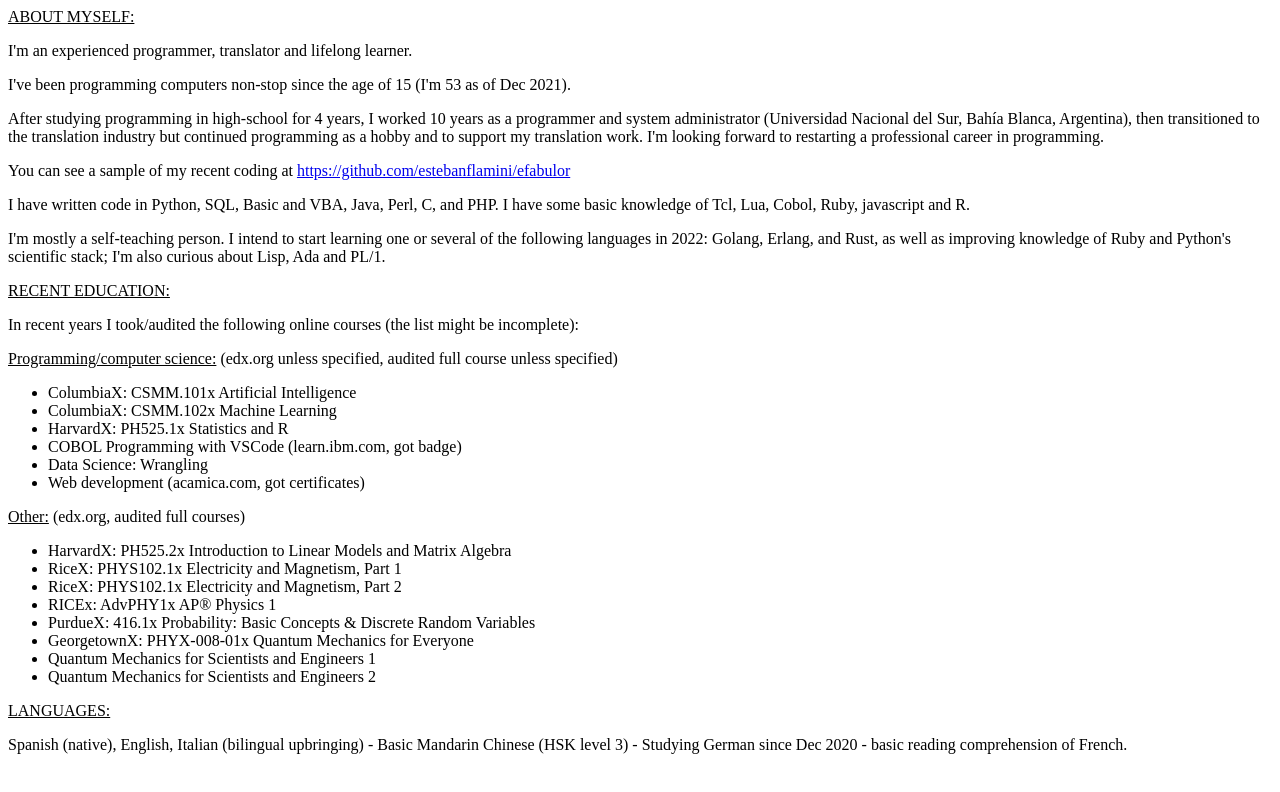
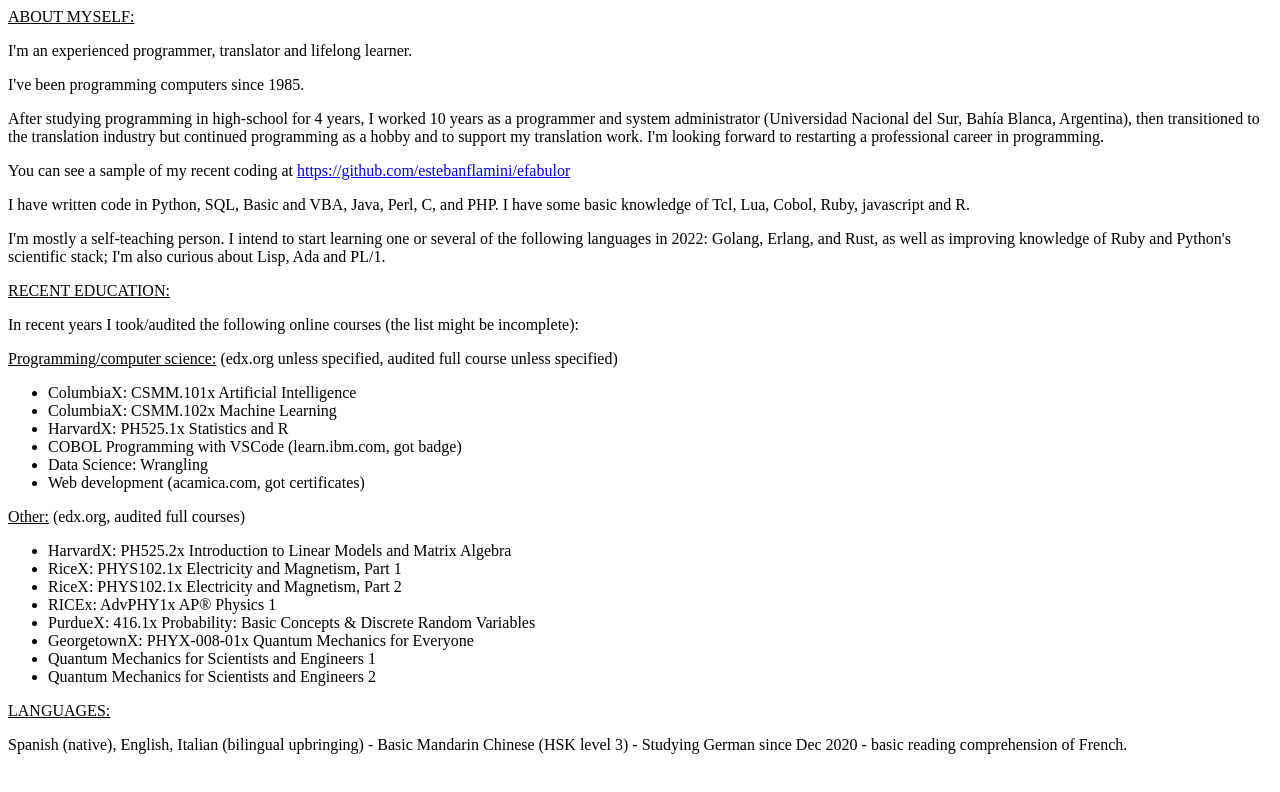
Before and after one commit to estebanflamini/estebanflamini.github.io, a plain HTML site: page CV.htm in a window 1280 px wide. Drawn offline with Linux system fonts and the light colour scheme.

Commit message:
Update CV.htm

```diff
--- a/CV.htm
+++ b/CV.htm
@@ -3,7 +3,7 @@
 
 <p>I'm an experienced programmer, translator and lifelong learner.</p>
 
-<p>I've been programming computers non-stop since the age of 15 (I'm 53 as of Dec 2021).</p>
+<p>I've been programming computers since 1985.</p>
 
 <p>After studying programming in high-school for 4 years, I worked 10 years as a programmer and system administrator (Universidad Nacional del Sur, Bahía Blanca, Argentina), then transitioned to the translation industry but continued programming as a hobby and to support my translation work. I'm looking forward to restarting a professional career in programming.</p>
 
```
